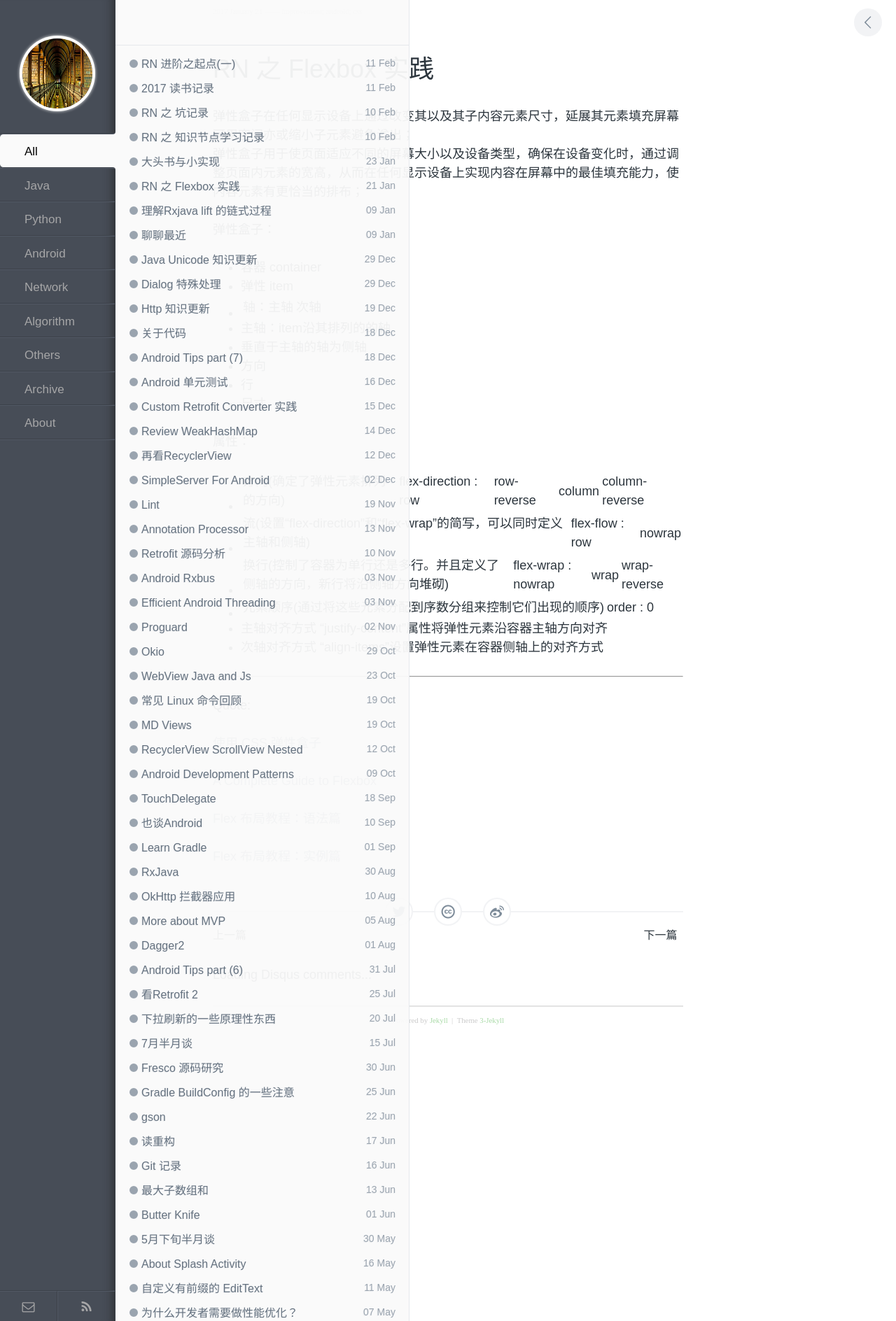
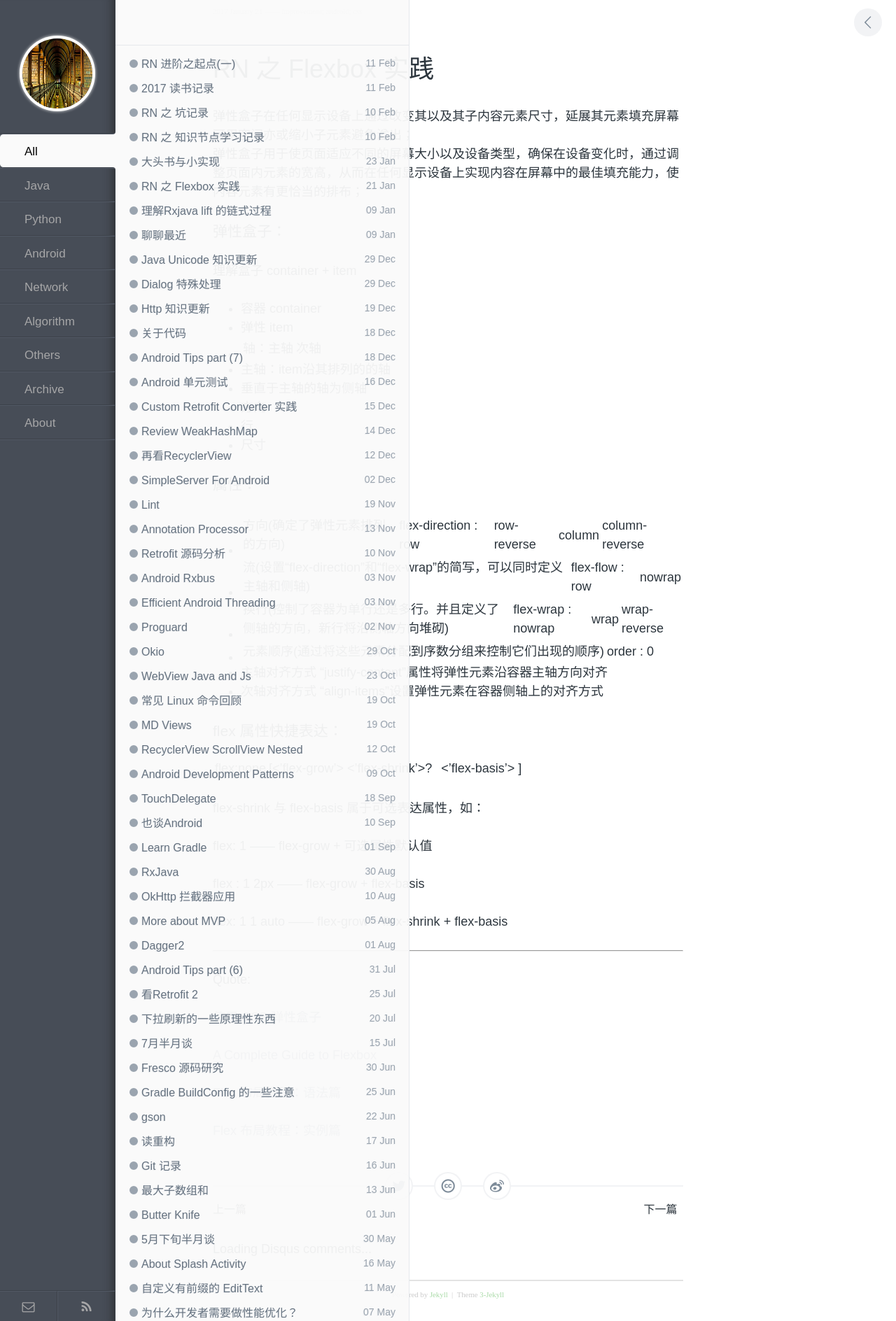
Before and after one commit to enlipan/enlipan.github.io, a Jekyll site: the page built from _posts/2017-01-21-rn-flexbox.md, in a window 1280 px wide. Shown: the whole page at 70% size. Built offline with Jekyll 4.4.1, drawn with Linux system fonts in a browser that asks for light colours; nearby versions of some CDN libraries; comment, search, counter and statistics services are not loaded.

Commit message:
modified pages flextbox.md

```diff
--- a/_posts/2017-01-21-rn-flexbox.md
+++ b/_posts/2017-01-21-rn-flexbox.md
@@ -9,7 +9,9 @@
 弹性盒子用于使页面适应不同的屏幕大小以及设备类型，确保在设备变化时，通过调整页面内元素的宽高，从而在任何显示设备上实现内容在屏幕中的最佳填充能力，使内容元素有更恰当的排布；
 
 
-弹性盒子：
+### 弹性盒子：
+
+理解盒子 container + item
 
 *  容器 container
 *  弹性 item
@@ -21,7 +23,7 @@
 *  尺寸
 
 
-属性：
+### 属性：
 
 *  方向(确定了弹性元素排列的方向) | flex-direction : row | row-reverse | column | column-reverse
 *  流(设置“flex-direction”和“flex-wrap”的简写，可以同时定义主轴和侧轴) | flex-flow : row | nowrap
@@ -31,6 +33,18 @@
 *  次轴对齐方式 “align-items”设置弹性元素在容器侧轴上的对齐方式
 
 
+
+### flex 属性快捷表达：
+
+flex:none|[<'flex-grow'> <'flex-shrink'>? || <'flex-basis'> ]
+
+flex-shrink 与 flex-basis 属于可选表达属性，如：
+
+flex: 1  ——  flex-grow + 可选属性默认值
+
+flex : 1 2px —— flex-grow + flex-basis
+
+flex: 1 1 auto —— flex-grow  + flex-shrink + flex-basis
 
 ---
 
```
